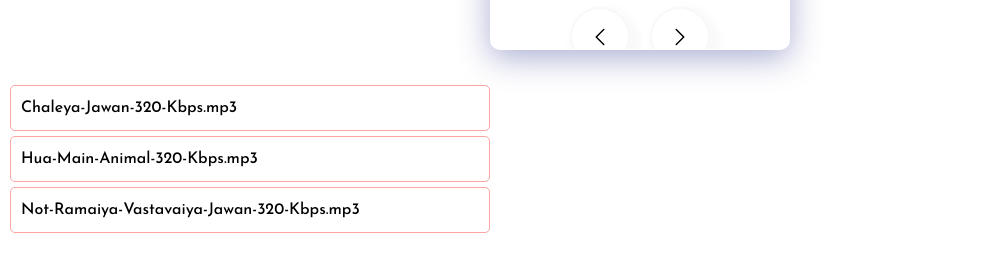
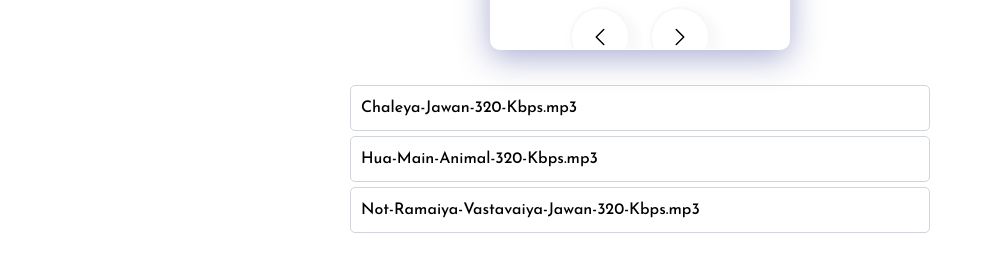
Before and after one commit to vinoddotcom/audio, a Nuxt app: page / in a window 1280 px wide. Shown: the part 428-700 px from the top of the page, without its empty margins (0-983 px from the left). Built offline with nearby package versions, Linux system fonts and the light colour scheme.

Commit message:
added active style to list

```diff
--- a/app.vue
+++ b/app.vue
@@ -77,7 +77,8 @@
     <div class="list">
       <div
         v-for="song in songsList"
-       class="border border-red-300 player-list-item">{{getName(song)}}</div>
+       class="border border-gray-300 player-list-item"
+       :class="currentSong?.attributes.src.nodeValue === song ? 'bg-red-400 text-white' : ''">{{getName(song)}}</div>
     </div>
   </div>
 </template>
@@ -141,6 +142,10 @@
   playSound()
 }
 
+
+watch(currentSong, () => {
+  console.dir(currentSong.value?.attributes.src.nodeValue, "==")
+})
 </script>
 <style scoped>
 @import url("https://fonts.googleapis.com/css2?family=Josefin+Sans:ital,wght@0,500;0,600;1,400;1,600&display=swap");
@@ -308,7 +313,9 @@
   margin-top: 20px;
   padding: 10px;
   width: 100%;
-  max-width: 500px;
+  max-width: 600px;
+  margin-left: auto;
+  margin-right: auto;
 }
 .player-list-item {
   padding: 10px;
```
